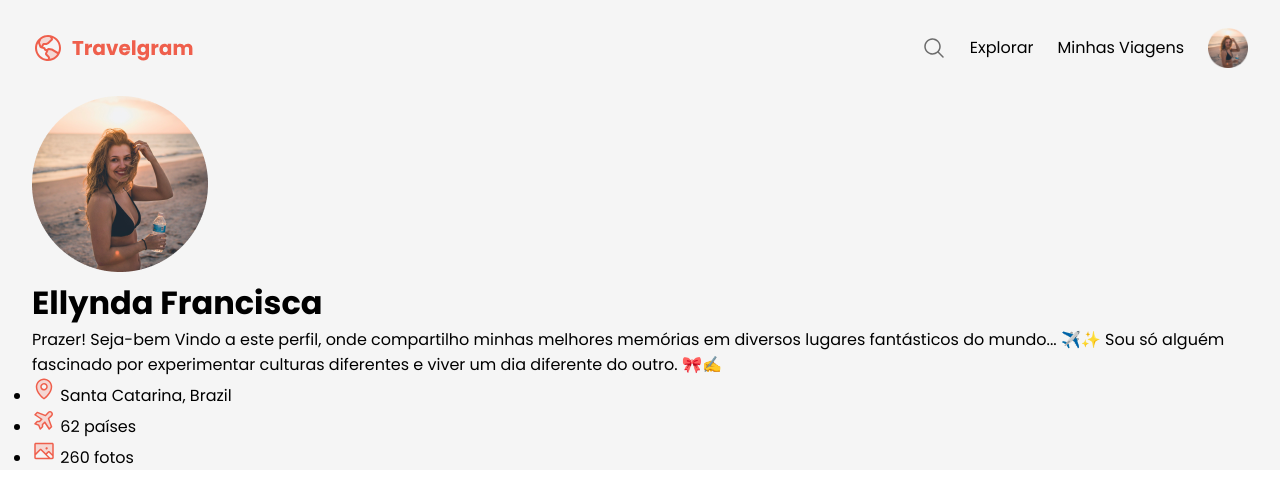
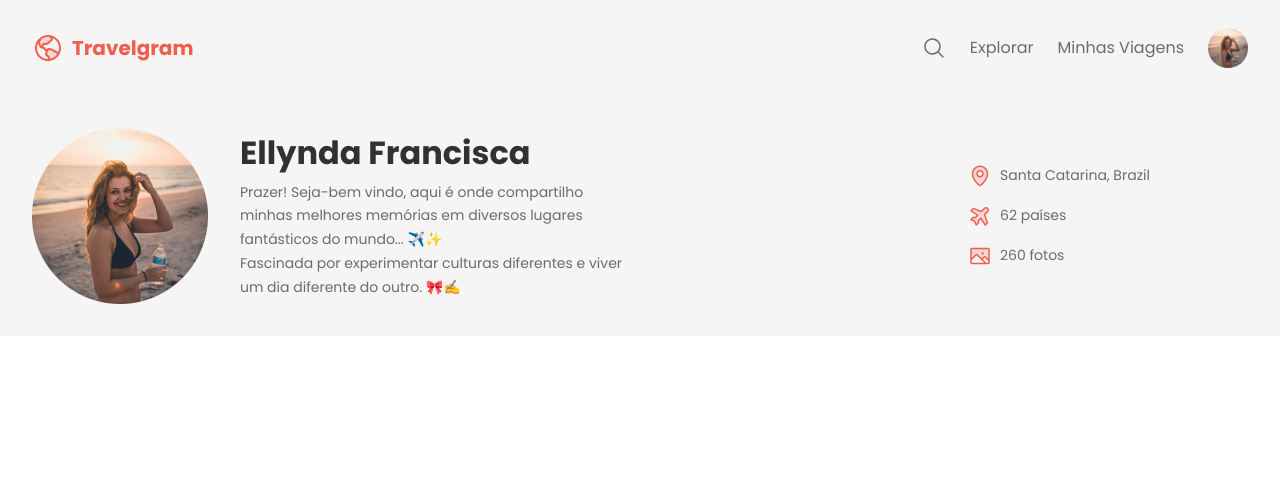
Before and after one commit to Elly-GB/fullstack.travel, a plain HTML site: page index.html in a window 1280 px wide. Drawn offline with Linux system fonts and the light colour scheme; a web font is replaced by a local one.

Commit message:
Added header & fonts

```diff
--- a/index.html
+++ b/index.html
@@ -13,9 +13,13 @@
     <title>Travelgram | Perfil de Viagens</title>
   </head>
   <body>
-    <container>
+    <!-- Box -->
+    <box>
+      <!------------------------ Header & Reader -->
       <div class="bg-surface-color">
+        <!--  Header -> Nav -->
         <header>
+          <!-- Nav -->
           <nav class="container">
             <!-- Logo -->
             <a href="#" id="logo">
@@ -49,8 +53,12 @@
               </li>
             </ul>
           </nav>
-          <div class="container">
-            <!-- Profile -->
+        </header>
+        <!----------------------- Reader -> About -->
+        <reader>
+          <!-- About -->
+           <div class="container">
+            <!----------- ! Profile -->
             <div id="profile">
               <!-- Pic -->
               <img
@@ -61,14 +69,14 @@
               <div>
               <h1>Ellynda Francisca</h1>
               <p>
-                Prazer! Seja-bem Vindo a este perfil, onde compartilho minhas
+                Prazer! Seja-bem vindo, aqui é onde compartilho minhas
                 melhores memórias em diversos lugares fantásticos do mundo...
-                ✈️✨ Sou só alguém fascinado por experimentar culturas
+                ✈️✨ <br> Fascinada por experimentar culturas
                 diferentes e viver um dia diferente do outro. 🎀✍
               </p>
             </div>
           </div>
-            <!-- Info -->
+            <!------------ ! Info -->
             <ul id="info">
               <!-- Local -->
               <li>
@@ -86,10 +94,12 @@
                 <span>260 fotos</span>
               </li>
             </ul>
-        </header>
+           </div>
+        </reader>
       </div>
+      <!-- Main -->
       <main></main>
       <footer></footer>
-    </container>
+    </box>
   </body>
 </html>
--- a/styles/global.css
+++ b/styles/global.css
@@ -3,10 +3,11 @@
   padding: 0;
   box-sizing: border-box;
   /* TEMPORARIOOOOOOOO!!!!!!!!!!!!!!!!!!!!!!!!!!!! */
-  font-family: "Poppins", serif;
+  /* font-family: "Poppins", serif; */
 }
 
 :root {
+  /* Cores */
   --brand-color: #EF5F4C;
   --background-color: #ffffff;
   --surface-color:#f5f5f5;
@@ -14,7 +15,9 @@
   --shape-trans: #ffffff56;
   --text-color: #313131;
   --text-color-s: #6c6c6c;
-  --font-family: font-family: "Poppins", serif;
+  /* Fonte */
+  --font-family: "Poppins", serif;
+  /* Fontes Combos */
   --text-lg: bold 32px/125% var(--font-family);
   --text: 16px/1.5% var(--font-family);
   --text-md: 14px/170% var(--font-family);
@@ -22,7 +25,8 @@
 }
 
 body {
-  color: var(--text);
+  font: var(--text);
+  color: var(--text-color-s);
   background-color: var(--background-color);
 }
 
--- a/styles/index.css
+++ b/styles/index.css
@@ -1,2 +1,3 @@
 @import url(global.css);
 @import url(nav.css);
+@import url(reader.css);
--- a/styles/nav.css
+++ b/styles/nav.css
@@ -4,6 +4,7 @@ nav {
   align-items: center;
   line-height: 0%;
   padding-block: 20px;
+  font: var()
 }
 
 nav ul {
--- /dev/null
+++ b/styles/reader.css
@@ -0,0 +1,47 @@
+reader {
+  padding-block: 32px;
+}
+
+reader .container {
+  display: flex;
+  justify-content: space-between;
+  align-items: center;
+  padding-block: 32px;
+}
+
+#profile {
+  display: flex;
+  align-items: center;
+  gap: 32px;
+}
+
+#profile > div {
+  max-width: 384px;
+}
+
+#profile h1 {
+  font: var(--text-lg);
+  color: var(--text-color);
+  margin-bottom: 8px;
+}
+
+#profile p {
+  font: var(--text-md);
+  color: var(--text-color-s);
+}
+
+#info {
+  list-style: none;
+  display: flex;
+  flex-direction: column;
+  gap: 16px;
+  width: 280px;;
+}
+
+#info li {
+  display: flex;
+  align-items: center;
+  gap: 8px;
+  color: var(--text-color-s);
+  font: var(--text-md);
+}
```
